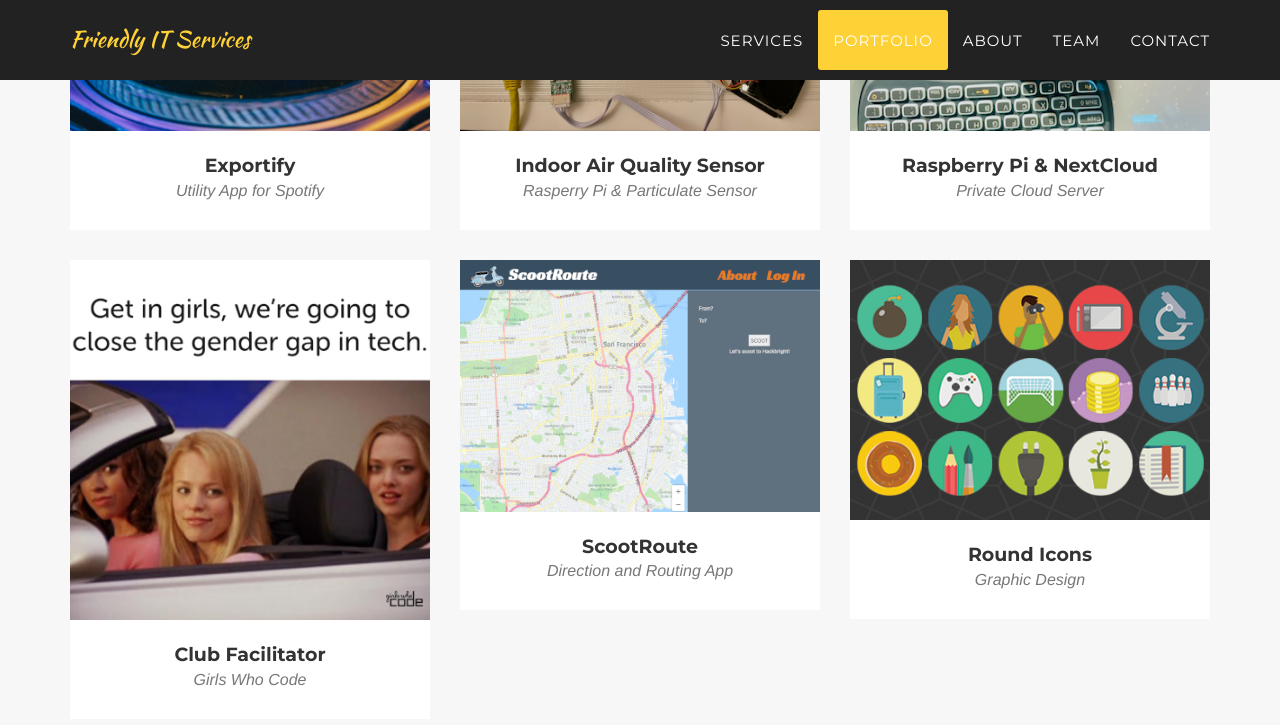
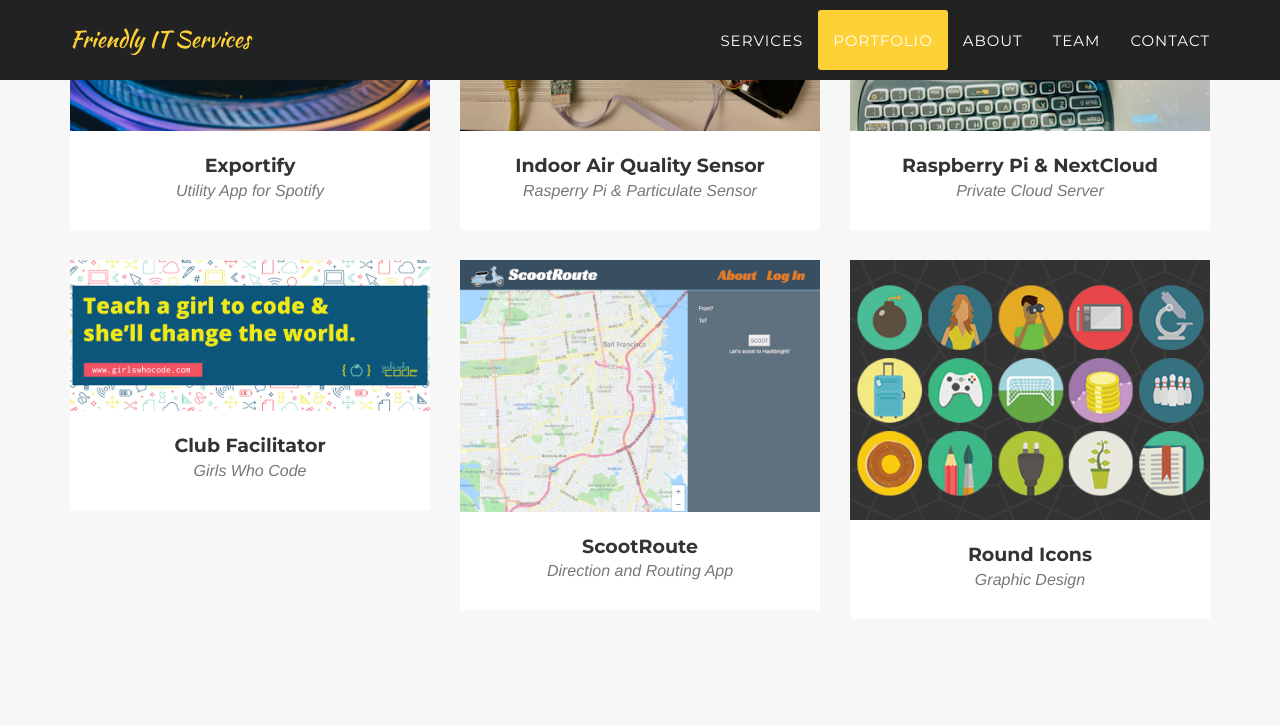
Before and after one commit to joan0fsnark/friendly-it, a Jekyll site: the page built from index.html, in a window 1280 px wide and 900 px high, scrolled down 2162 px. Shown: the top 725 px of the window. Built offline with Jekyll 4.4.1, drawn with Linux system fonts in a browser that asks for light colours; some web fonts are replaced.

Commit message:
Update portfolio

```diff
--- a/_posts/2014-07-14-project-5.markdown
+++ b/_posts/2014-07-14-project-5.markdown
@@ -4,8 +4,8 @@ subtitle: Girls Who Code
 layout: default
 modal-id: 5
 date: 2021-09-14
-img: gwc.png
-thumbnail: gwc-thumbnail.png
+img: gwc-thumbnail.png
+thumbnail: gwc.png
 alt: image-alt
 project-date: 2021-2022 School Year
 client: Gateway High School
```
